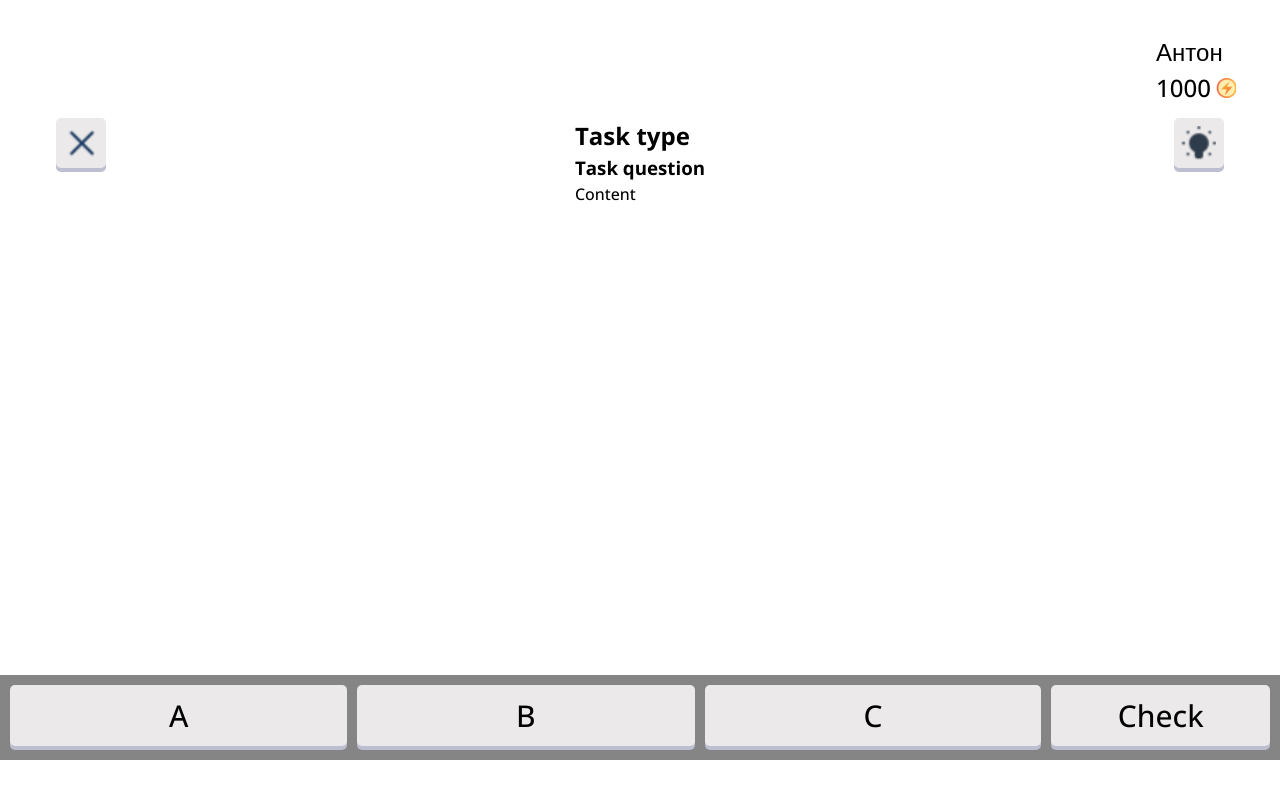
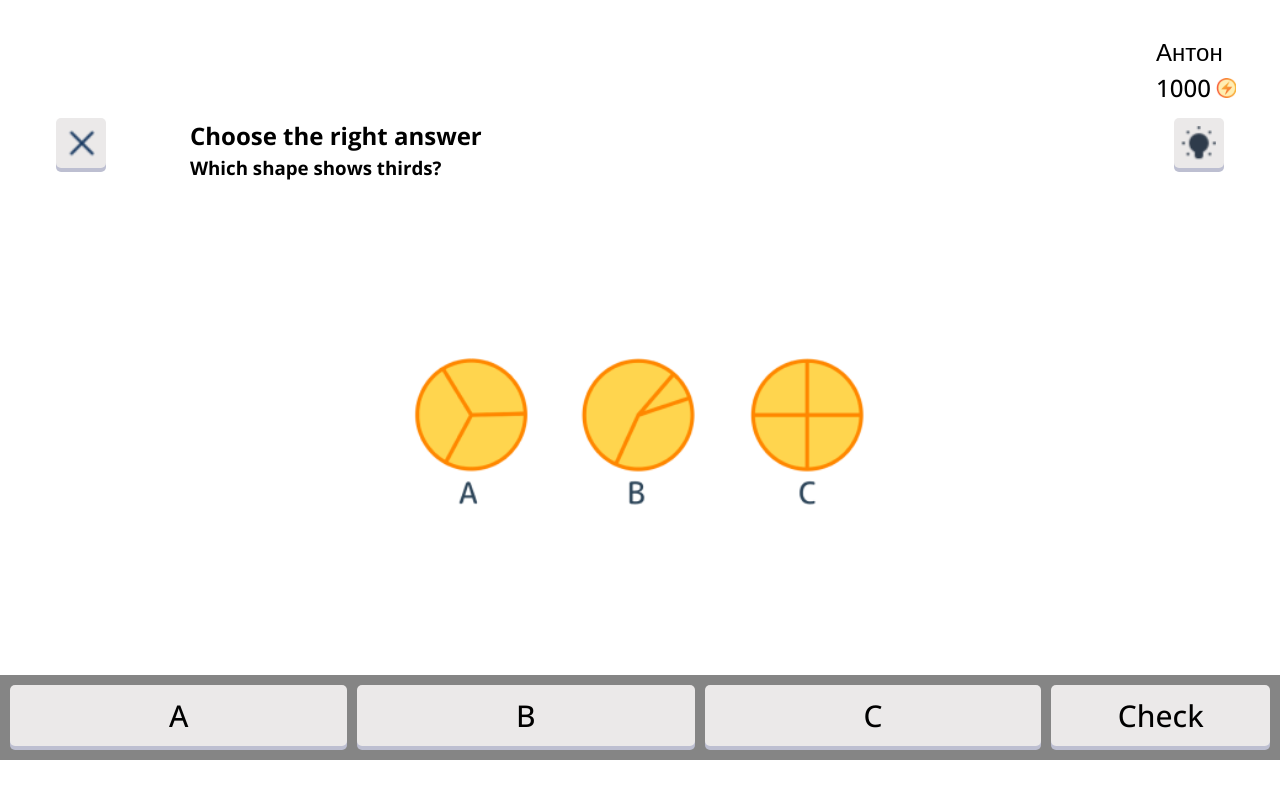
Before and after one commit to starik061/eo-space-vue, a Vue app: page / in a window 1280 px wide. Built offline with nearby package versions, Linux system fonts and the light colour scheme.

Commit message:
join components data with store

```diff
--- a/public/db/tasks.json
+++ b/public/db/tasks.json
@@ -2,22 +2,22 @@
   {
     "task text": "Which shape shows thirds?",
     "task conditions": "Choose the right answer",
-    "task image": "/public/tasks_images/task_img1.png",
+    "task image": "/eo-space-vue/public/tasks_images/task_img.png",
     "correct answers": ["A"],
-    "answer options": "single",
+    "answer options": ["A", "B", "C"],
     "multiple choice": false
   },
   {
     "task text": "What is the capital of France?",
     "task conditions": "Select the correct option",
-    "task image": "/public/tasks_images/task_img2.png",
+    "task image": "/eo-space-vue/public/tasks_images/task_img.png",
     "correct answers": ["Paris"],
     "answer options": ["Paris", "Berlin", "London", "Madrid"]
   },
   {
     "task text": "Who wrote 'Romeo and Juliet'?",
     "task conditions": "Choose the correct author",
-    "task image": "/public/tasks_images/task_img3.png",
+    "task image": "/eo-space-vue/public/tasks_images/task_img.png",
     "correct answers": ["William Shakespeare"],
     "answer options": ["Charles Dickens", "Mark Twain", "William Shakespeare", "Jane Austen"],
     "multiple choice": false
@@ -25,7 +25,7 @@
   {
     "task text": "What genders are there in the human species?",
     "task conditions": "Select all correct varints",
-    "task image": "/public/tasks_images/task_img4.png",
+    "task image": "/eo-space-vue/public/tasks_images/task_img.png",
     "correct answers": ["male", "female"],
     "answer options": ["male", "female", "LGBTQ++"],
     "multiple choice": true
@@ -33,7 +33,7 @@
   {
     "task text": "What is the chemical symbol for gold?",
     "task conditions": "Choose the correct symbol",
-    "task image": "/public/tasks_images/task_img5.png",
+    "task image": "/eo-space-vue/public/tasks_images/task_img.png",
     "correct answers": ["Au"],
     "answer options": ["Ag", "Fe", "Au", "Cu"],
     "multiple choice": false
--- a/src/App.vue
+++ b/src/App.vue
@@ -10,7 +10,7 @@
         <CloseButtonIcon />
       </v-col>
       <v-col cols="10" class="d-flex justify-center align-start">
-        <MainContent />
+        <MainContent :task="tasksData[currentTask - 1]" />
       </v-col>
       <v-col cols="1" class="d-flex justify-end align-start">
         <v-dialog transition="dialog-bottom-transition" width="auto">
@@ -34,7 +34,8 @@
     </v-row>
   </v-container>
 
-  <AnswerButtonsBlock />
+  <AnswerButtonsBlock v-if="tasksData.length > 0" :answerOptions="tasksData[currentTask - 1]['answer options']" />
+
 
 
 </template>
@@ -55,10 +56,14 @@ export default {
 
   data() {
     return {
-
+      currentTask: 1
     }
   },
-
+  computed: {
+    tasksData() {
+      return this.$tasksStore.getTasks
+    }
+  },
   methods: {
     async getTasks() {
       try {
--- a/src/components/AccountInfo.vue
+++ b/src/components/AccountInfo.vue
@@ -1,8 +1,8 @@
 <template>
     <div class="account">
-        <span class="account--name">Антон</span>
+        <span class="account--name">{{ accountData.name }}</span>
         <span class="account--coins-info">
-            1000
+            {{ accountData.coins }}
             <EnergyCoinIcon />
         </span>
     </div>
@@ -12,7 +12,12 @@
 import EnergyCoinIcon from "@/components/icons/EnergyCoinIcon.vue"
 
 export default {
-    components: { EnergyCoinIcon }
+    components: { EnergyCoinIcon },
+    computed: {
+        accountData() {
+            return this.$tasksStore.getAccountInfo
+        }
+    }
 }
 </script>
 
--- a/src/components/AnswerButtonsBlock.vue
+++ b/src/components/AnswerButtonsBlock.vue
@@ -1,21 +1,28 @@
 <template>
-    <div class="btn-container">
-        <input class="visually-hidden" id="answerA" type="radio" value="A" name="answer">
-        <label for="answerA" class="btn">A
-        </label>
-        <input class="visually-hidden" id="answerB" type="radio" value="B" name="answer">
-        <label for="answerB" class="btn">B
-        </label>
-        <input class="visually-hidden" id="answerC" type="radio" value="C" name="answer">
-        <label for="answerC" class="btn">C
-        </label>
+    <form class="btn-container" v-if="answerOptions" @submit.prevent="checkAnswers">
+        <template v-for="option in answerOptions" :key="option">
+            <input class="visually-hidden" :id="option" type="radio" :value="option" :name="option[' multiple choice']">
+            <label for="answerA" class="btn">{{ option }}
+            </label>
+        </template>
+
         <button class="btn check-btn" type="submit">Check</button>
-    </div>
+    </form>
 </template>
 
 <script>
 export default {
+    props: {
+        answerOptions: {
+            type: Array
+        }
+    },
 
+    methods: {
+        checkAnswers() {
+            console.log("first")
+        }
+    }
 }
 </script>
 
--- a/src/components/MainContent.vue
+++ b/src/components/MainContent.vue
@@ -1,18 +1,24 @@
 <template>
-    <div>
-        <h2>Task type</h2>
-        <h3>Task question</h3>
-        <div>
-            <p>Content</p>
-            <img src="" alt="">
-        </div>
+    <div v-if="task">
+        <h2>{{ task["task conditions"] }}</h2>
+        <h3>{{ task["task text"] }}</h3>
+
+        <img class="task-image" :src="task['task image']" :alt="task['task text']" width="900px" height="500px">
     </div>
 </template>
 
 <script>
 export default {
-
+    props: {
+        task: {
+            type: Object
+        }
+    }
 }
 </script>
 
-<style lang="scss" scoped></style>
+<style lang="scss" scoped>
+.task-image {
+    object-fit: contain;
+}
+</style>
--- a/src/store/tasks.js
+++ b/src/store/tasks.js
@@ -2,12 +2,17 @@ import { defineStore } from 'pinia'
 
 export const useTasksStore = defineStore('tasks', {
   state: () => ({
+    user: {
+      name: 'Антон',
+      coins: 1000
+    },
     tasks: [],
     results: []
   }),
   getters: {
     getTasks: (state) => state.tasks,
-    getResults: (state) => state.results
+    getResults: (state) => state.results,
+    getAccountInfo: (state) => state.user
   },
   actions: {
     changeTasks(taskData) {
```
